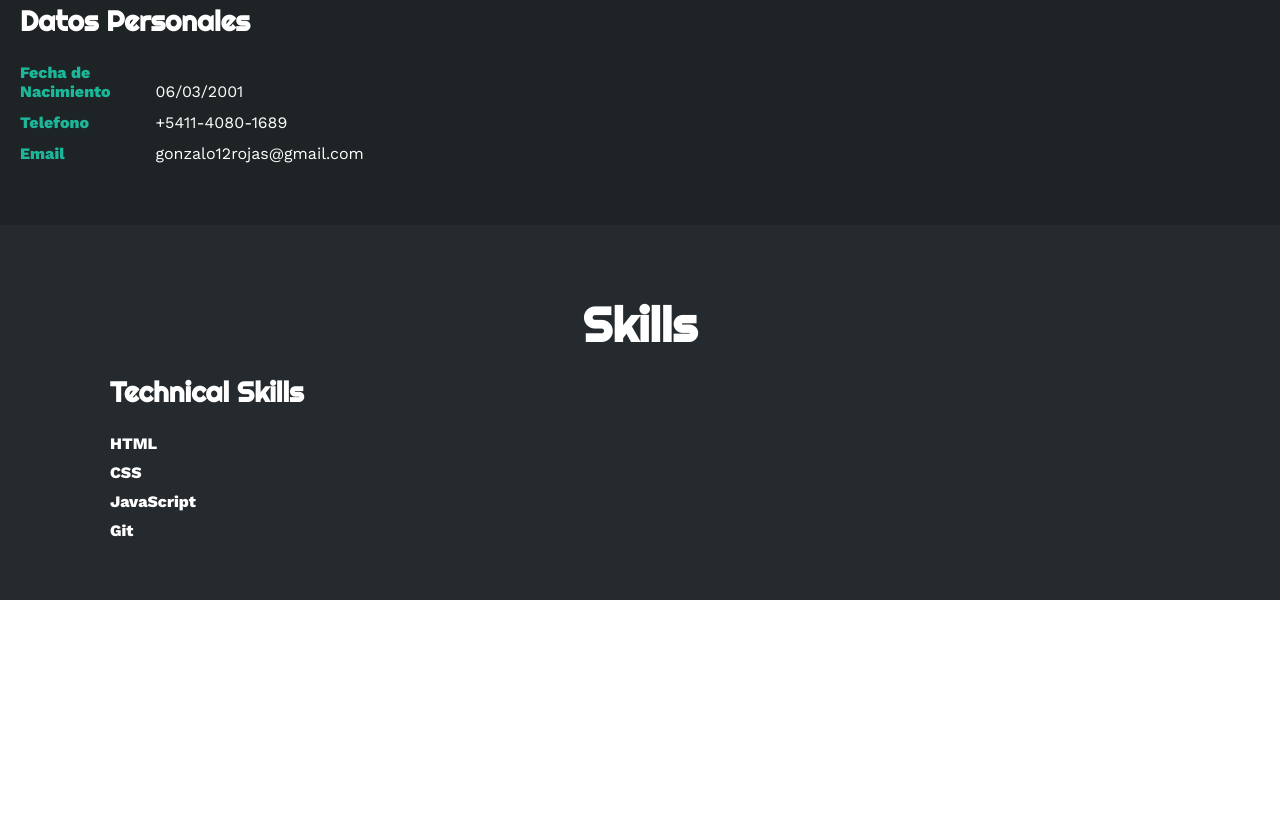
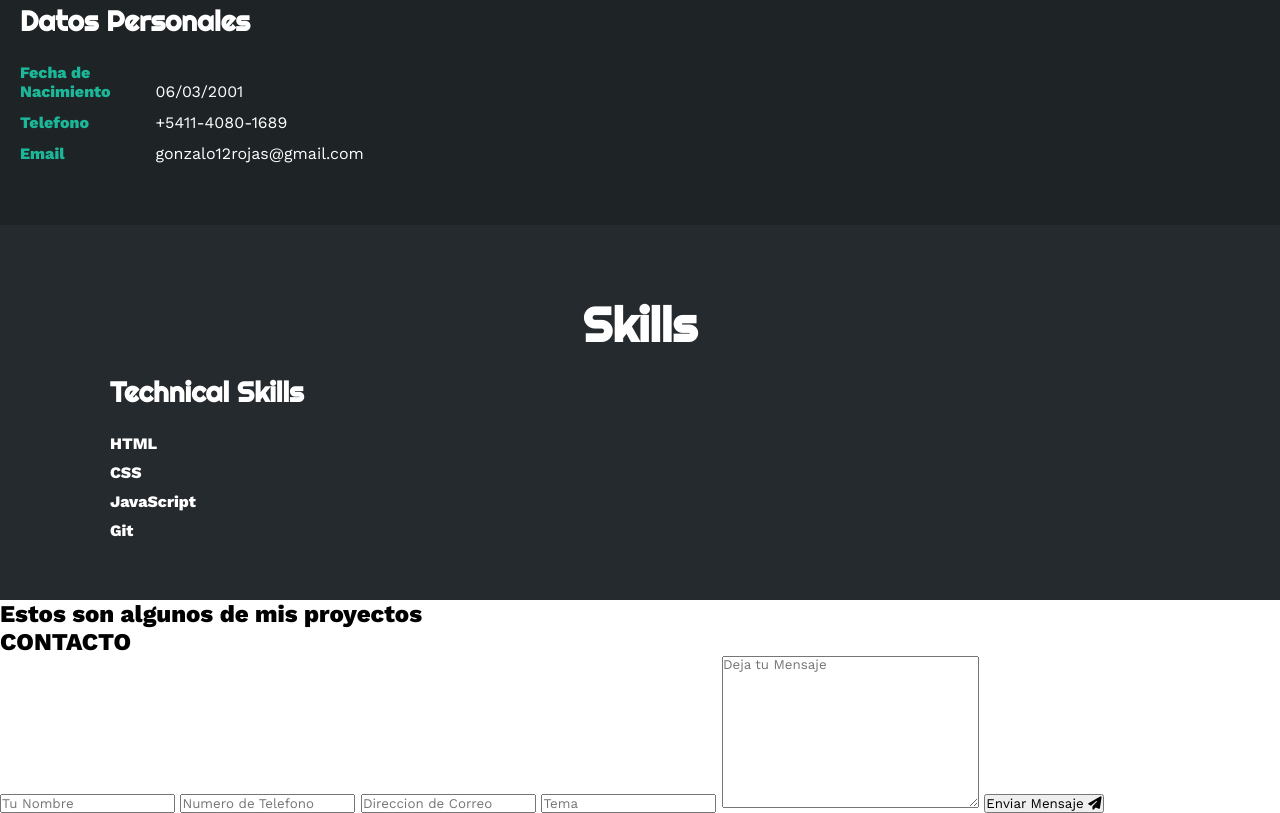
Before and after one commit to gonzalomrojas/portfolio, a plain HTML site: page index.html in a window 1280 px wide. Shown: the part 1010-1823 px from the top of the page. Before the commit the page ends 1610 px from the top, so only its background shows below. Drawn offline with nearby package versions, Linux system fonts and the light colour scheme.

Commit message:
Add files via upload
commit actualizacion de secccion proyectos y contacto

```diff
--- a/index.html
+++ b/index.html
@@ -106,9 +106,30 @@
         </div>
       </div>
     </section>
-    <!-- Seccion PORTFOLIO -->
-    <section class="">
-
+    <!-- Seccion PROYECTOS -->
+    <section id="proyectos" class="proyectos">
+      <div class="contenido-seccion">
+        <h2>Estos son algunos de mis proyectos</h2>
+    </section>
+<!-- Seccion CONTACTO -->
+    <section id="contacto">
+      <div class="contenido-seccion">
+        <h2>CONTACTO</h2>
+        <div class="fila">
+          <!-- Formulario -->
+          <div class="col">
+            <input type="text" placeholder="Tu Nombre">
+            <input type="text" placeholder="Numero de Telefono">
+            <input type="text" placeholder="Direccion de Correo">
+            <input type="text" placeholder="Tema">
+            <textarea name="" id="" cols="30" rows="10" placeholder="Deja tu Mensaje"></textarea>
+            <button>
+              Enviar Mensaje <i class="fa-solid fa-paper-plane"></i>
+              <span class="overlay"></span>
+            </button>
+          </div>
+        </div>
+      </div>
     </section>
   </body>
 </html>
--- a/style.css
+++ b/style.css
@@ -1,4 +1,4 @@
-@import url('https://fonts.googleapis.com/css2?family=Patrick+Hand&family=Righteous&family=Roboto+Condensed:wght@300&family=Work+Sans:wght@100;200;300;400;600;800&display=swap');
+    @import url('https://fonts.googleapis.com/css2?family=Patrick+Hand&family=Righteous&family=Roboto+Condensed:wght@300&family=Work+Sans:wght@100;200;300;400;600;800&display=swap');
 
 *{
     box-sizing: border-box;
```
